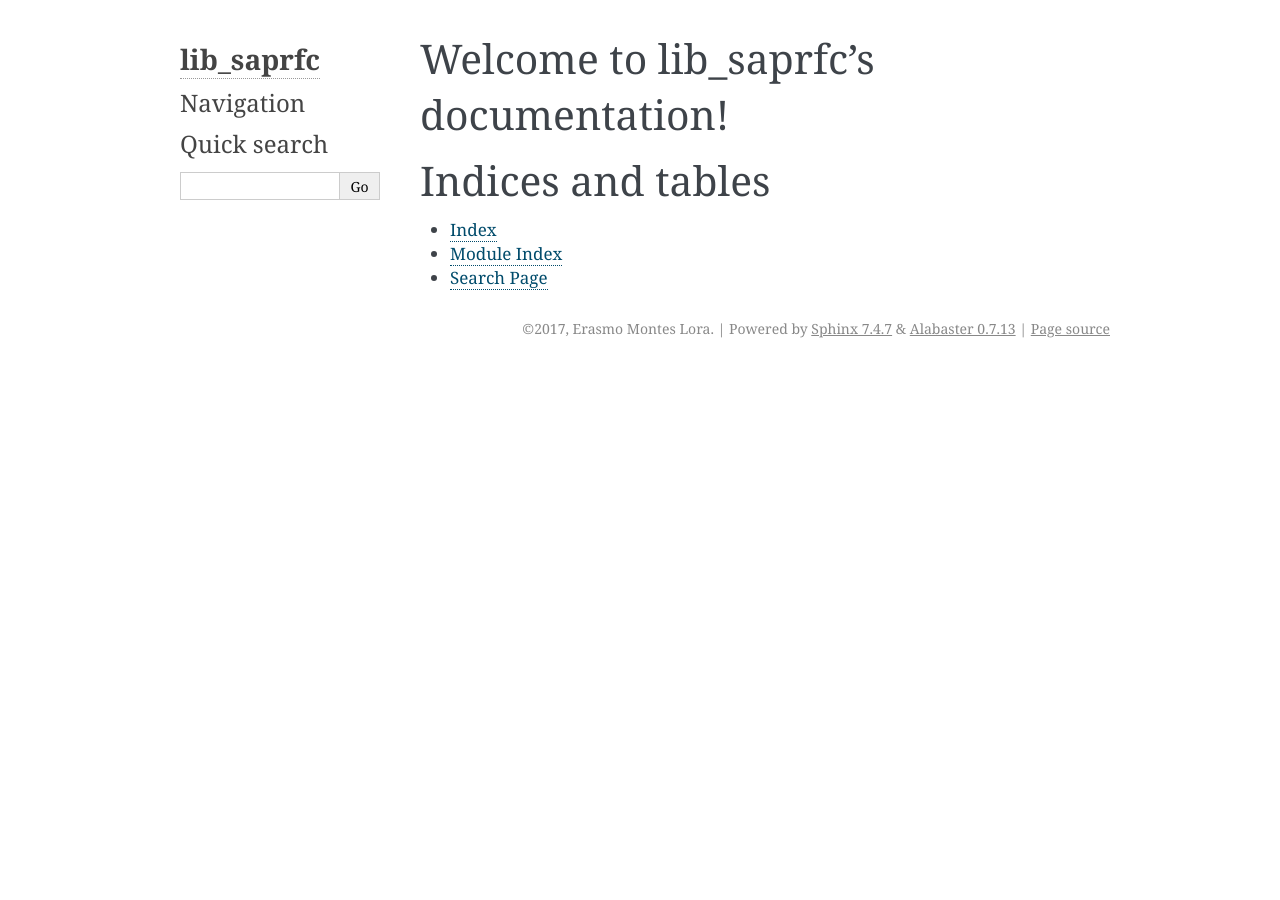
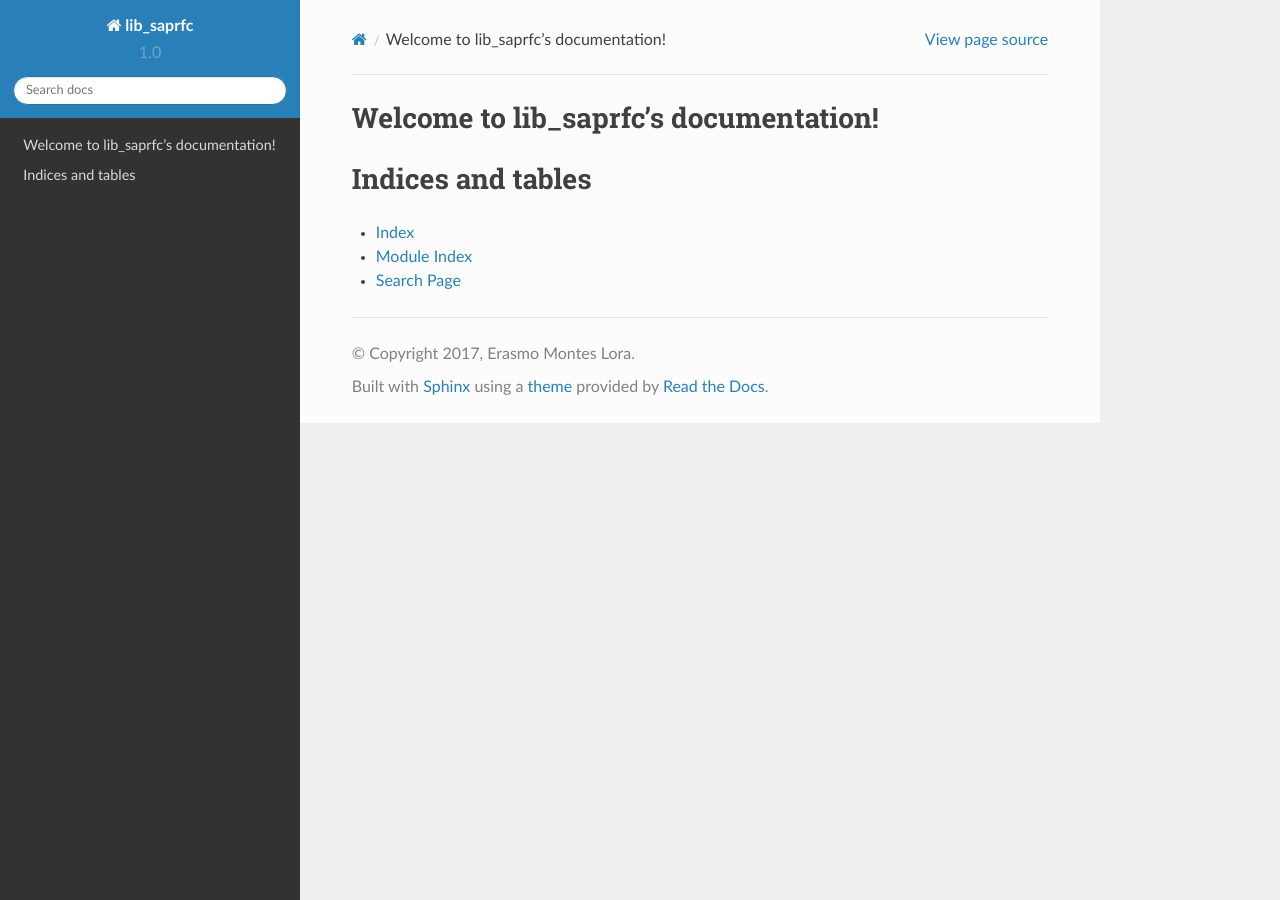
Before and after one commit to erasmo07/lib_saprfc, a Sphinx documentation site: the page built from docs/source/index.rst, in a window 1280 px wide. Built offline with Sphinx 7.4.7 and the Read the Docs theme 2.0.0, drawn with Linux system fonts in a browser that asks for light colours; formulas are drawn with MathJax 3.

Commit message:
Added: New configuration on docs conf.

```diff
--- a/docs/source/conf.py
+++ b/docs/source/conf.py
@@ -87,7 +87,8 @@ todo_include_todos = False
 # The theme to use for HTML and HTML Help pages.  See the documentation for
 # a list of builtin themes.
 #
-html_theme = 'alabaster'
+import sphinx_rtd_theme
+html_theme = "sphinx_rtd_theme"
 
 # Theme options are theme-specific and customize the look and feel of a theme
 # further.  For a list of options available for each theme, see the
```
